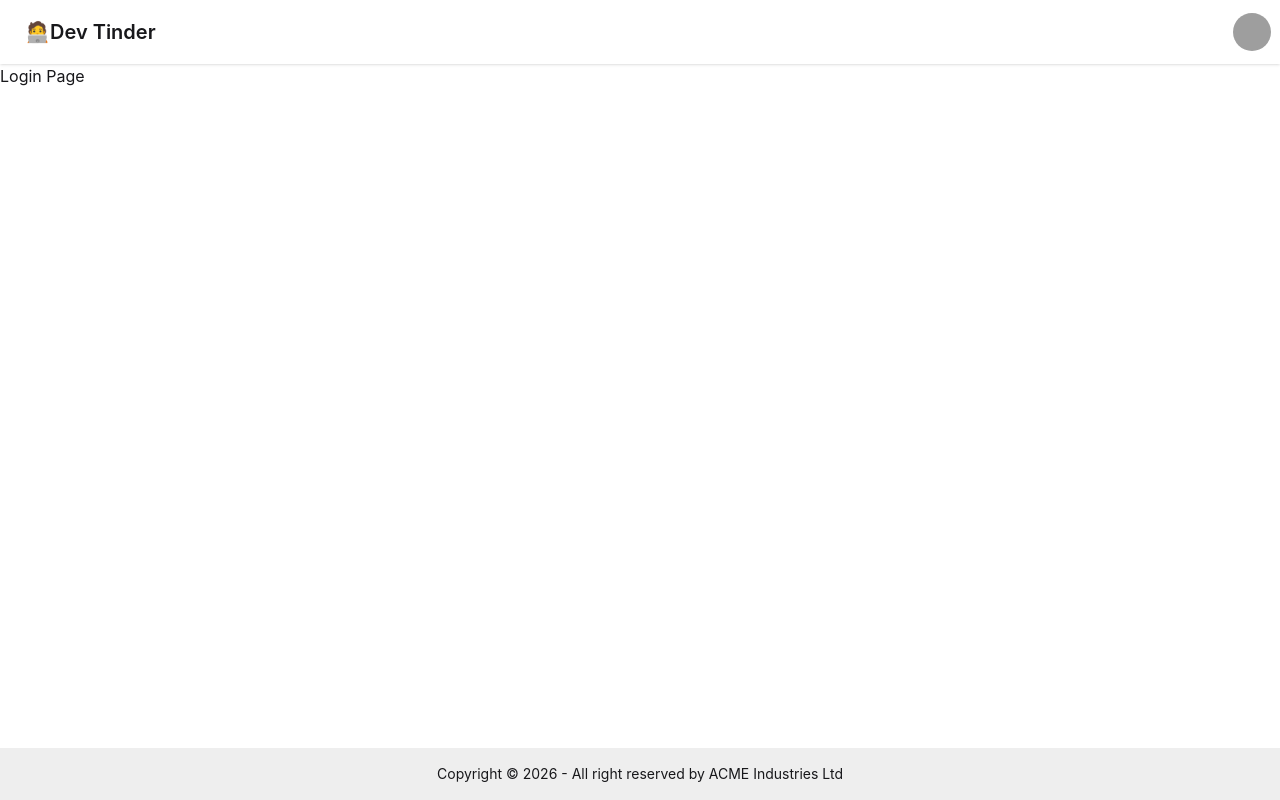
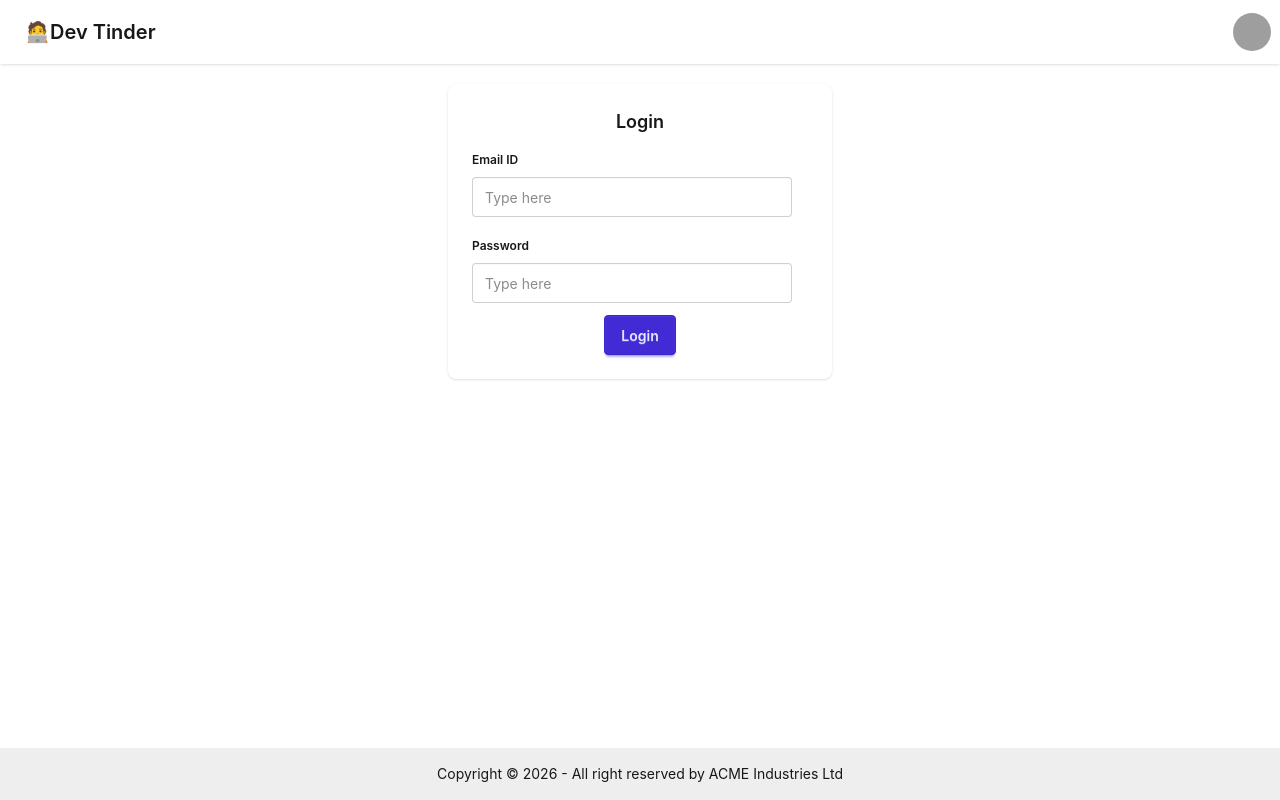
Before and after one commit to Benison-G/dev-tinder-ui, a React (Vite) app: page /login in a window 1280 px wide. Built offline with nearby package versions, Linux system fonts and the light colour scheme; grey boxes are pictures that could not be loaded.

Commit message:
Login ready

```diff
--- a/package.json
+++ b/package.json
@@ -11,6 +11,7 @@
   },
   "dependencies": {
     "@tailwindcss/vite": "^4.3.3",
+    "axios": "^1.18.1",
     "react": "^19.2.7",
     "react-dom": "^19.2.7",
     "react-router-dom": "^7.18.1",
--- a/src/Login.jsx
+++ b/src/Login.jsx
@@ -1,7 +1,36 @@
+import { useState } from "react";
+import axios from 'axios';
+
 const Login = () => {
-    return <div>
-        Login Page
-    </div>
+    const [email, setEmail] = useState("");
+    const [password, setPassword] = useState("");
+
+    const handleLoginClick = async () => {
+        const res = await axios.post("http://localhost:5000/login", {
+            email, password
+        }, { withCredentials: true })
+    }
+
+    return (
+        <div className="h-full flex items-center justify-center my-5">
+            <div className="card bg-base-100 w-96 shadow-sm justify-center">
+                <div className="card-body justify-center">
+                    <h2 className="card-title justify-center">Login</h2>
+                    <fieldset className="fieldset">
+                        <legend className="fieldset-legend">Email ID</legend>
+                        <input type="text" className="input" value={email} onChange={(e) => { setEmail(e.target.value) }} placeholder="Type here" />
+                    </fieldset>
+
+                    <fieldset className="fieldset">
+                        <legend className="fieldset-legend">Password</legend>
+                        <input type="text" className="input" value={password} onChange={(e) => { setPassword(e.target.value) }} placeholder="Type here" />
+                    </fieldset>                    <div className="card-actions justify-center">
+                        <button className="btn btn-primary justify-center" onClick={handleLoginClick}>Login</button>
+                    </div>
+                </div>
+            </div>
+        </div>
+    )
 }
 
 export default Login;
```
Also changed, not shown: 1 other file (tests, documents, lock files or other folders).
